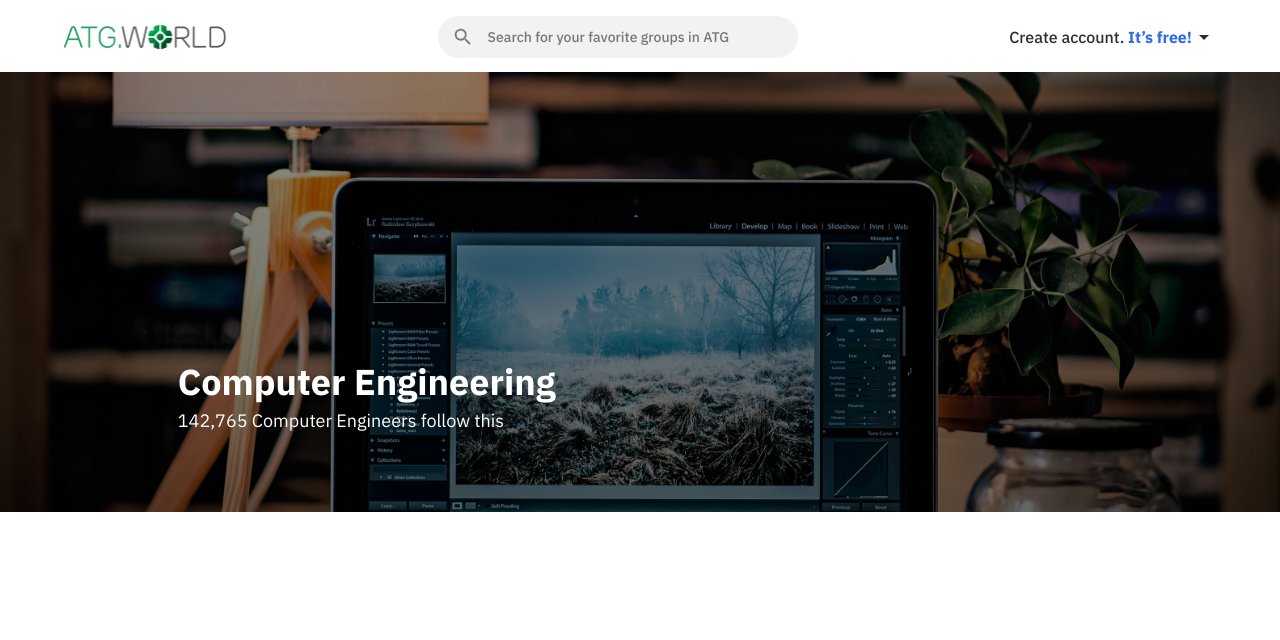
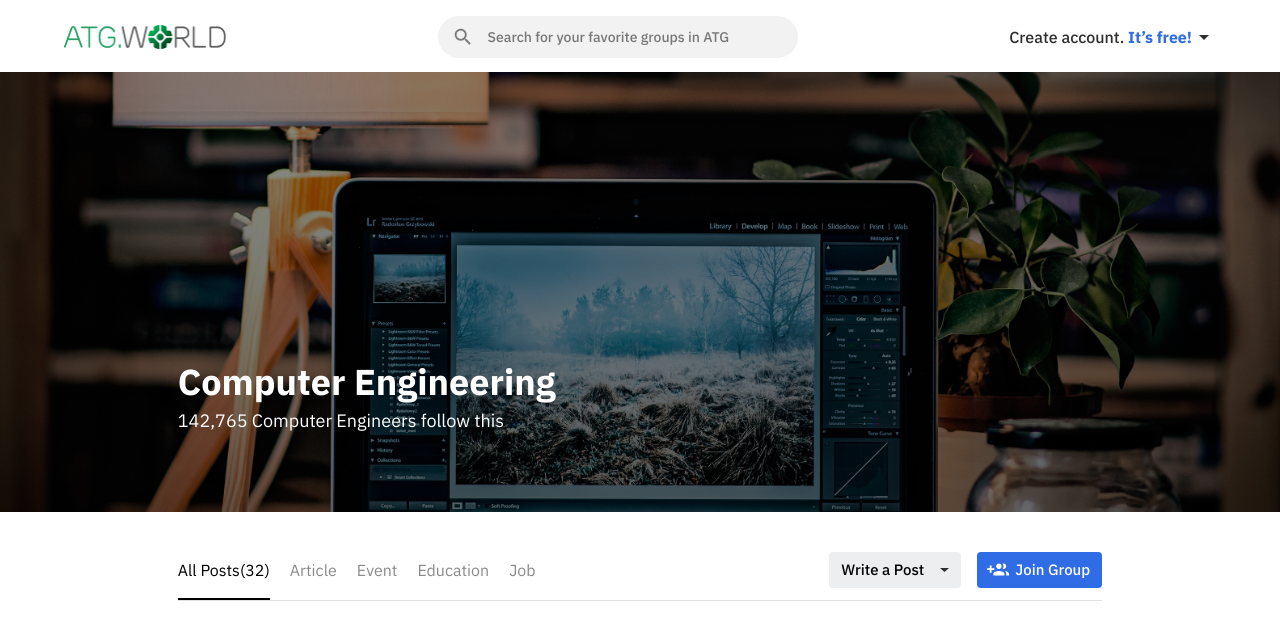
Before and after one commit to Yamin39/atg-job-task, a React (Vite) app: page / in a window 1280 px wide. Shown: the top 640 px of the page. Built offline with nearby package versions, Linux system fonts and the light colour scheme.

Commit message:
added filter component

```diff
--- a/src/components/Banner/Banner.jsx
+++ b/src/components/Banner/Banner.jsx
@@ -1,9 +1,8 @@
-import { useState } from "react";
+/* eslint-disable react/prop-types */
 import arrowBackIcon from "../../assets/icons/arrow-back.svg";
 import banner from "../../assets/images/banner.jpeg";
 
-const Banner = () => {
-  const [isJoinGroup, setIsJoinGroup] = useState(false);
+const Banner = ({ isJoinGroup, setIsJoinGroup }) => {
   return (
     <section style={{ backgroundImage: `url(${banner})` }} className="bg-cover bg-center bg-no-repeat h-[236px] md:h-[27.5rem]">
       <div style={{ background: "linear-gradient(180.00deg, rgba(0, 0, 0, 0.45),rgba(0, 0, 0, 0.6) 100%)" }} className="size-full">
--- /dev/null
+++ b/src/components/Filter/Filter.jsx
@@ -0,0 +1,68 @@
+/* eslint-disable react/prop-types */
+import { useState } from "react";
+import arrowDownIcon from "../../assets/icons/arrow-down.svg";
+import groupIcon from "../../assets/icons/group.svg";
+import leaveIcon from "../../assets/icons/leave.svg";
+
+const Filter = ({ isJoinGroup, setIsJoinGroup }) => {
+  const [activeTab, setActiveTab] = useState("All Posts");
+  const activeTabStyle =
+    "text-black relative after:absolute after:w-full after:h-0.5 after:bg-black after:bottom-[-20px] after:left-0 after:duration-300 after:ease-in-out";
+  return (
+    <section>
+      <div className="max-w-[1040px] w-[72.22%] mx-auto border-b border-b-[#E0E0E0] mt-10 mb-7 pb-[11.5008px] hidden 2md:flex justify-between items-center">
+        <ul className="flex gap-5 text-[#8A8A8A]">
+          <li onClick={() => setActiveTab("All Posts")} className={`leading-5 cursor-pointer ${activeTab === "All Posts" ? activeTabStyle : ""}`}>
+            All Posts(32)
+          </li>
+          <li onClick={() => setActiveTab("Article")} className={`leading-5 cursor-pointer ${activeTab === "Article" ? activeTabStyle : ""}`}>
+            Article
+          </li>
+          <li onClick={() => setActiveTab("Event")} className={`leading-5 cursor-pointer ${activeTab === "Event" ? activeTabStyle : ""}`}>
+            Event
+          </li>
+          <li onClick={() => setActiveTab("Education")} className={`leading-5 cursor-pointer ${activeTab === "Education" ? activeTabStyle : ""}`}>
+            Education
+          </li>
+          <li onClick={() => setActiveTab("Job")} className={`leading-5 cursor-pointer ${activeTab === "Job" ? activeTabStyle : ""}`}>
+            Job
+          </li>
+        </ul>
+        <div className="flex gap-4">
+          <button className="text-[15px] font-medium leading-5 flex items-center gap-4 px-3 py-2 rounded bg-[#EDEEF0]">
+            <p>Write a Post</p>
+            <img src={arrowDownIcon} className="w-[9.17px]" alt="Arrow Down Icon" />
+          </button>
+          {!isJoinGroup ? (
+            <button
+              onClick={() => setIsJoinGroup(true)}
+              className="font-medium text-white py-[7px] pl-2.5 pr-3 bg-[#2F6CE5] rounded flex items-center gap-1.5 text-[15px] leading-5"
+            >
+              <img src={groupIcon} alt="Group Icon" />
+              <span>Join Group</span>
+            </button>
+          ) : (
+            <button
+              onClick={() => setIsJoinGroup(false)}
+              className="font-medium text-[#6A6A6B] py-[9.75px] pl-[12.75px] pr-2.5 border border-[#989899] rounded flex items-center gap-[8.75px] text-[15px] leading-5"
+            >
+              <img src={leaveIcon} alt="Leave Icon" />
+              <span>Leave Group</span>
+            </button>
+          )}
+        </div>
+      </div>
+
+      <div className="2md:hidden w-[90.56%] mx-auto mt-[14px] mb-5 flex justify-between items-center gap-2">
+        <p className="text-sm font-bold leading-[18px] tracking-[1%]">Posts(368)</p>
+
+        <button className="text-[13px] font-medium leading-[17px] flex items-center gap-4 pl-2.5 pr-[15.8px] py-2 rounded bg-[#F1F3F5]">
+          <p>Filter: All</p>
+          <img src={arrowDownIcon} className="w-[8.33px]" alt="Arrow Down Icon" />
+        </button>
+      </div>
+    </section>
+  );
+};
+
+export default Filter;
--- a/src/components/Navbar/Navbar.jsx
+++ b/src/components/Navbar/Navbar.jsx
@@ -5,12 +5,12 @@ import logo from "../../assets/images/logo.png";
 
 const Navbar = () => {
   return (
-    <nav className="max-w-[1296px] w-full md:w-[90%] mx-auto py-[0.4375rem] pr-3 md:pr-0 md:pt-4 md:pb-[0.875rem] flex justify-end md:justify-between items-center">
-      <div className="max-w-[10.125rem] hidden md:block">
+    <nav className="max-w-[1296px] w-full 2md:w-[90%] mx-auto py-[0.4375rem] pr-3 2md:pr-0 2md:pt-4 2md:pb-[0.875rem] flex justify-end 2md:justify-between items-center">
+      <div className="max-w-[10.125rem] hidden 2md:block">
         <img src={logo} className="w-full object-cover" alt="Logo" />
       </div>
 
-      <form className="px-[0.875rem] py-[0.625rem] w-full max-w-[22.5rem] gap-[0.875rem] bg-[#F2F2F2] hidden md:flex items-center rounded-full">
+      <form className="px-[0.875rem] py-[0.625rem] w-full max-w-[22.5rem] gap-[0.875rem] bg-[#F2F2F2] hidden 2md:flex items-center rounded-full">
         <img className="max-w-[1.375rem] object-cover" src={searchIcon} alt="Search Icon" />
         <input
           type="search"
@@ -19,7 +19,7 @@ const Navbar = () => {
         />
       </form>
 
-      <button className="hidden md:flex items-center">
+      <button className="hidden 2md:flex items-center">
         <p className="font-medium text-[#2E2E2E]">
           Create account. <span className="font-bold text-[#2F6CE5]">It’s free!</span>
         </p>
@@ -28,7 +28,7 @@ const Navbar = () => {
         </div>
       </button>
 
-      <button className="md:hidden">
+      <button className="2md:hidden">
         <img src={mobileNavIcons} className="max-w-[3.1875rem]" alt="Mobile Nav Icons" />
       </button>
     </nav>
--- a/src/pages/Home.jsx
+++ b/src/pages/Home.jsx
@@ -1,11 +1,15 @@
+import { useState } from "react";
 import Banner from "../components/Banner/Banner";
+import Filter from "../components/Filter/Filter";
 import Navbar from "../components/Navbar/Navbar";
 
 const Home = () => {
+  const [isJoinGroup, setIsJoinGroup] = useState(false);
   return (
     <div className="font-ibm-plex-sans">
-      <Navbar />
-      <Banner />
+      <Navbar></Navbar>
+      <Banner isJoinGroup={isJoinGroup} setIsJoinGroup={setIsJoinGroup}></Banner>
+      <Filter isJoinGroup={isJoinGroup} setIsJoinGroup={setIsJoinGroup}></Filter>
     </div>
   );
 };
--- a/tailwind.config.js
+++ b/tailwind.config.js
@@ -6,6 +6,9 @@ export default {
       fontFamily: {
         "ibm-plex-sans": `"IBM Plex Sans", serif`,
       },
+      screens: {
+        "2md": "920px",
+      },
     },
   },
   plugins: [],
```
Also changed, not shown: src/assets/icons/group.svg (added), src/assets/icons/leave.svg (added).
